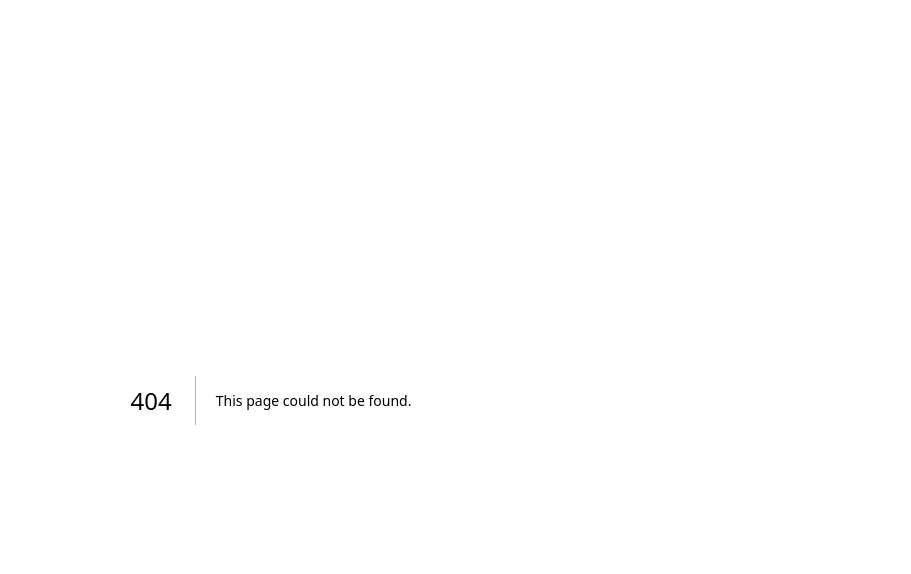
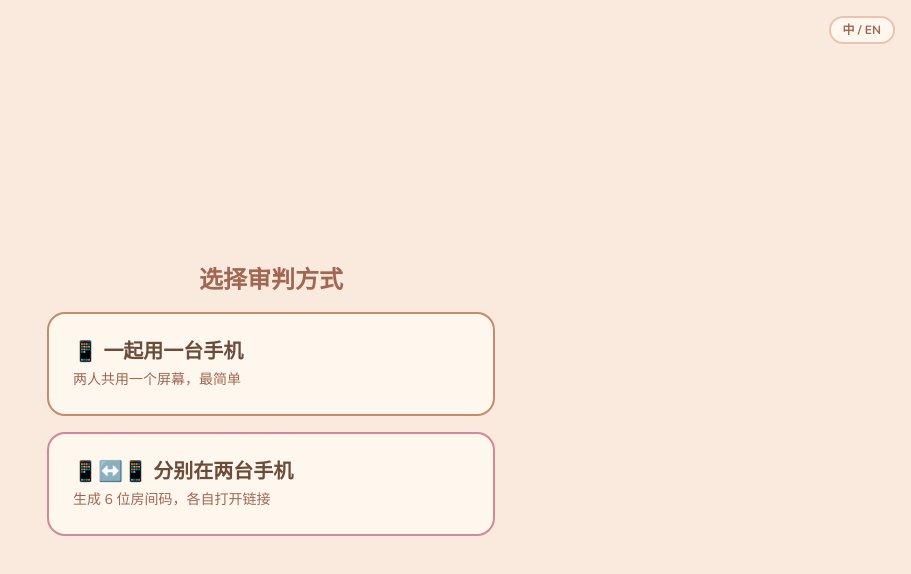
Before and after one commit to mamio-ma/meow-court, a Next.js app: page /mode in a window 1280 px wide. Before the commit this address had no page. Shown: the top 574 px of the page, without its empty margins (369-1280 px from the left). Built offline with nearby package versions, Linux system fonts and the light colour scheme.

Commit message:
feat(ui): Mode selection page

```diff
--- /dev/null
+++ b/app/mode/page.tsx
@@ -0,0 +1,49 @@
+'use client';
+
+import { useRouter } from 'next/navigation';
+import { nanoid } from 'nanoid';
+import { ModeSelector } from '@/components/ModeSelector';
+import { LanguageToggle } from '@/components/LanguageToggle';
+import { useLanguage } from '@/components/LanguageProvider';
+
+// 模式选择屏（Screen 2）
+// 单机：生成本地 case id 直接跳 /case/[id]
+// 远程：调 /api/rooms 生成 6 位房间码，hostToken 存 localStorage，然后跳 /room/[code]
+export default function ModePage() {
+  const router = useRouter();
+  const { language } = useLanguage();
+
+  const handleSelect = async (mode: 'single' | 'remote') => {
+    if (mode === 'single') {
+      const id = nanoid(10);
+      router.push(`/case/${id}?lang=${language}`);
+      return;
+    }
+
+    // 远程模式——先建房再跳
+    try {
+      const res = await fetch('/api/rooms', {
+        method: 'POST',
+        headers: { 'Content-Type': 'application/json' },
+        body: JSON.stringify({ language }),
+      });
+      if (!res.ok) throw new Error(`Server ${res.status}`);
+      const { code, hostToken } = await res.json();
+      // hostToken 存 localStorage，方便房主刷新后仍能识别自己
+      localStorage.setItem(`room-token:${code}`, hostToken);
+      router.push(`/room/${code}`);
+    } catch (err) {
+      // 远程模式后端未配置时会 503——用 alert 简单提示（正式版可换 toast）
+      alert(`远程模式暂不可用：${(err as Error).message}`);
+    }
+  };
+
+  return (
+    <main className="min-h-screen p-6 flex flex-col items-center justify-center gap-8 relative">
+      <div className="absolute top-4 right-4">
+        <LanguageToggle />
+      </div>
+      <ModeSelector onSelect={handleSelect} />
+    </main>
+  );
+}
```
